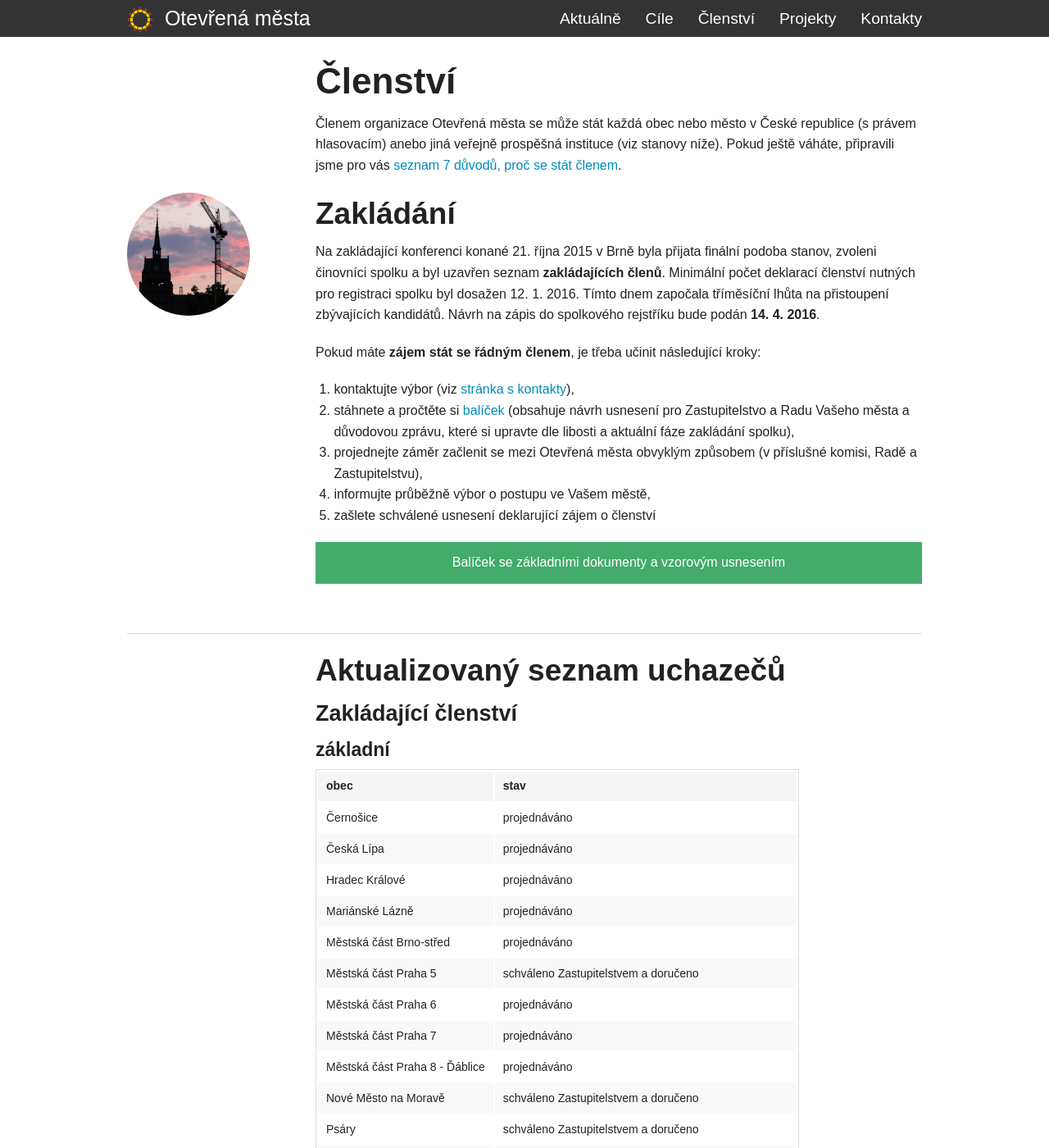
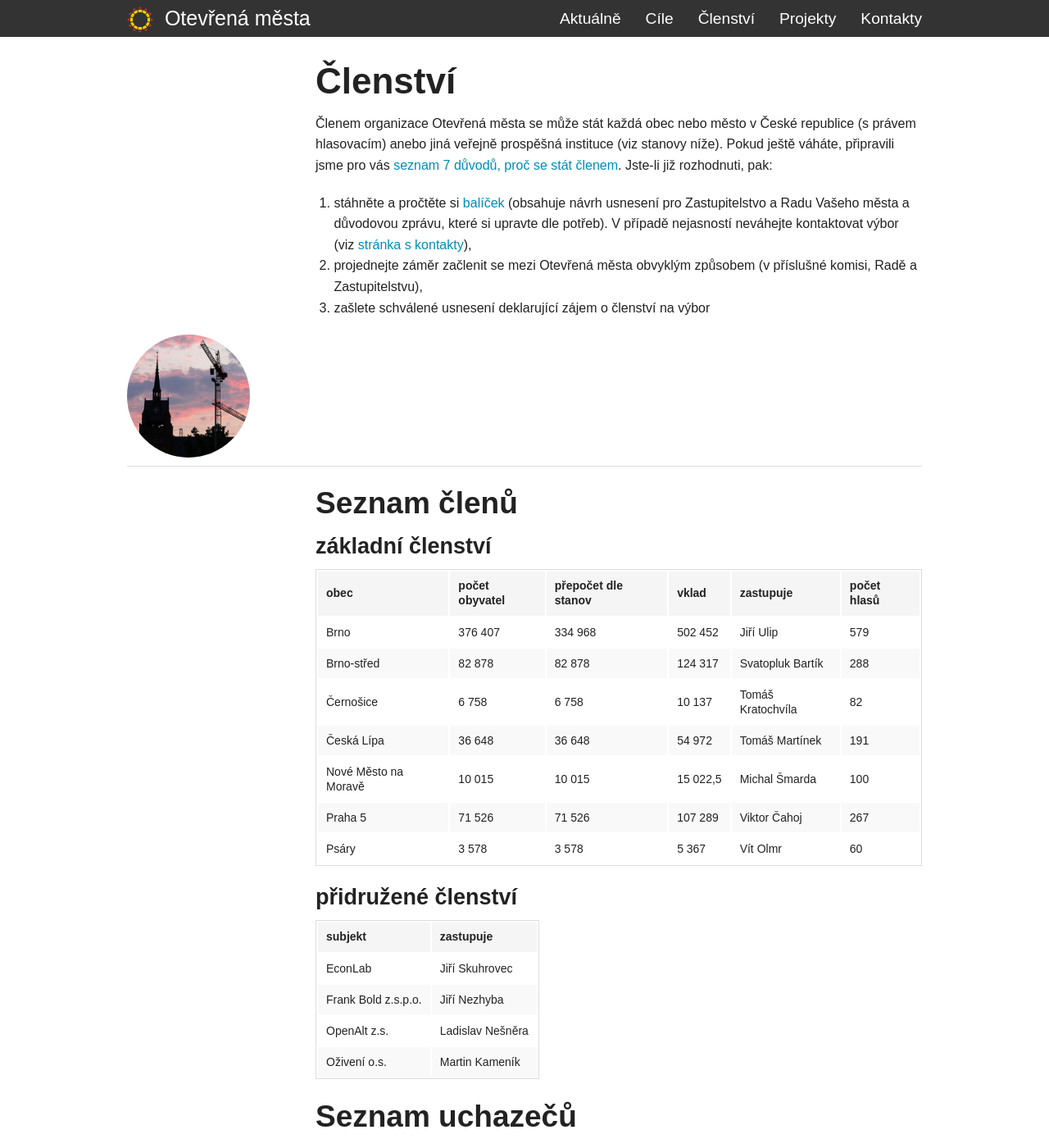
Before and after one commit to otevrenamesta/otevrenamesta.github.io, a Jekyll site: the page built from pages/clenstvi_new.md, in a window 1280 px wide and 1400 px high. Shown: the whole window at 82% size. Built offline with Jekyll 4.4.1, drawn with Linux system fonts in a browser that asks for light colours; nearby versions of some CDN libraries; library files that are not in the unit come from our copies; some of the changed text lies outside the part shown.

Commit message:
Update clenstvi_new.md

```diff
--- a/pages/clenstvi_new.md
+++ b/pages/clenstvi_new.md
@@ -2,79 +2,58 @@
 layout:       default
 title:        Členství
 description:  Chcete, aby se vaše obec nebo město přidaly mezi otevřená města?
-permalink:    /clenstvi_new/
+permalink:    /clenstvi/
 id:           autocircles
 image:
 ---
 
 # Členství
-Členem organizace Otevřená města se může stát každá obec nebo město v České republice (s právem hlasovacím) anebo jiná veřejně prospěšná instituce (viz stanovy níže). Pokud ještě váháte, připravili jsme pro vás [seznam 7 důvodů, proč se stát členem](/clenstvi/motivace/).
-
+Členem organizace Otevřená města se může stát každá obec nebo město v České republice (s právem hlasovacím) anebo jiná veřejně prospěšná instituce (viz stanovy níže). Pokud ještě váháte, připravili jsme pro vás [seznam 7 důvodů, proč se stát členem](/clenstvi/motivace/). Jste-li již rozhodnuti, pak:
+1. stáhněte a pročtěte si [balíček](/balicek/) (obsahuje návrh usnesení pro Zastupitelstvo a Radu Vašeho města a důvodovou zprávu, které si upravte dle potřeb). V případě nejasností neváhejte kontaktovat výbor (viz [stránka s kontakty](/kontakty/)),
+2. projednejte záměr začlenit se mezi Otevřená města obvyklým způsobem (v příslušné komisi, Radě a Zastupitelstvu),
+3. zašlete schválené usnesení deklarující zájem o členství na výbor
 
 ![Construction at the Town Hall](/media/thumbnails/construction.jpg)
 
-## Zakládání
-
-Na zakládající konferenci konané 21. října 2015 v Brně byla přijata finální podoba stanov, zvoleni činovníci spolku a byl uzavřen seznam **zakládajících členů**. Minimální počet deklarací členství nutných pro registraci spolku byl dosažen 12. 1. 2016. Tímto dnem započala tříměsíční lhůta na přistoupení zbývajících kandidátů. Návrh na zápis do spolkového rejstříku bude podán **14. 4. 2016**.
-
-Pokud máte **zájem stát se řádným členem**, je třeba učinit následující kroky:
-
-1. kontaktujte výbor (viz [stránka s kontakty](/kontakty/)),
-2. stáhnete a pročtěte si [balíček](/balicek/) (obsahuje návrh usnesení pro Zastupitelstvo a Radu Vašeho města a důvodovou zprávu, které si upravte dle libosti a aktuální fáze zakládání spolku),
-3. projednejte záměr začlenit se mezi Otevřená města obvyklým způsobem (v příslušné komisi, Radě a Zastupitelstvu),
-4. informujte průběžně výbor o postupu ve Vašem městě,
-5. zašlete schválené usnesení deklarující zájem o členství
-
-<a href="/balicek/" class="button expand success">Balíček se základními dokumenty a vzorovým usnesením</a>
-
 ----
 
-## Aktualizovaný seznam uchazečů
+## Seznam členů
 
-### Zakládající členství
+### základní členství
 
-#### základní
+obec | počet obyvatel | přepočet dle stanov | vklad | zastupuje | počet hlasů
+--- | --- | --- | --- | --- | ---
+Brno | 376 407 | 334 968 | 502 452 | Jiří Ulip | 579
+Brno-střed | 82 878 | 82 878 | 124 317 | Svatopluk Bartík | 288
+Černošice | 6 758 | 6 758 | 10 137 | Tomáš Kratochvíla | 82
+Česká Lípa | 36 648 | 36 648 | 54 972 | Tomáš Martínek | 191
+Nové Město na Moravě | 10 015 | 10 015 | 15 022,5 | Michal Šmarda | 100
+Praha 5 | 71 526 | 71 526 | 107 289 | Viktor Čahoj | 267
+Psáry | 3 578 | 3 578 | 5 367 | Vít Olmr | 60
 
-obec | stav
+### přidružené členství
+
+subjekt | zastupuje
 --- | ---
-Černošice | projednáváno
-Česká Lípa | projednáváno
-Hradec Králové | projednáváno
-Mariánské Lázně | projednáváno
-Městská část Brno-střed | projednáváno
-Městská část Praha 5 | schváleno Zastupitelstvem a doručeno
-Městská část Praha 6 | projednáváno
-Městská část Praha 7 | projednáváno
-Městská část Praha 8 - Ďáblice | projednáváno
-Nové Město na Moravě | schváleno Zastupitelstvem a doručeno
-Psáry | schváleno Zastupitelstvem a doručeno
-Statutární město Brno | Rada jednomyslně doporučila přistoupení Zastupitelstvu
+EconLab | Jiří Skuhrovec
+Frank Bold z.s.p.o. | Jiří Nezhyba
+OpenAlt z.s. | Ladislav Nešněra
+Oživení o.s. | Martin Kameník
 
-#### přidružené
+## Seznam uchazečů
 
-subjekt | stav
---- | ---
-econlab z.s. | řádně schváleno a doručeno
-Frank Bold z.s.p.o. | probíhá schvalování
-OpenAlt z.s. | řádně schváleno a doručeno
-Oživení o. s. | probíhá schvalování
+### základní členství
 
-### Řádné členství
+obec | počet obyvatel | přepočet dle stanov | vklad | zastupuje | počet hlasů | stav
+--- | --- | --- | --- | --- | --- | ---
+Brno-Medlánky | 5 309 | 5 309 | 3 981,75 |  | 73 | odsouhlaseno výborem spolku
+Kutná Hora | 19 758 | 19 758 | 14 818,5 | Lukáš Jelínek | 141 | odsouhlaseno výborem spolku
+Praha 7 | 37 362 | 37 362 | 28 021,5 | Ondřej Profant | 193 | odsouhlaseno výborem spolku
 
-#### základní
+### přidružené členství
 
-obec | stav
---- | ---
-Děčín | projednávání na úrovni IT oddělení
-Hlavní město Praha | projekt představen
-Kutná Hora | představeny základní informace
-Liberec | vstupem do spolku Otevřená města se bude zabývat vedení města
-Městská část Praha 12 | projekt představen starostce a místostarostovi, zakládající materiály odeslány
+subjekt | zastupuje | stav
+--- | --- | ---
+ |  |
 
-#### přidružené
-
-subjekt | stav
---- | ---
- |
-
-*Seznam je průběžně aktualizován (19. 1. 2016)*
+*Seznam je průběžně aktualizován (15. 7. 2016)*
```
